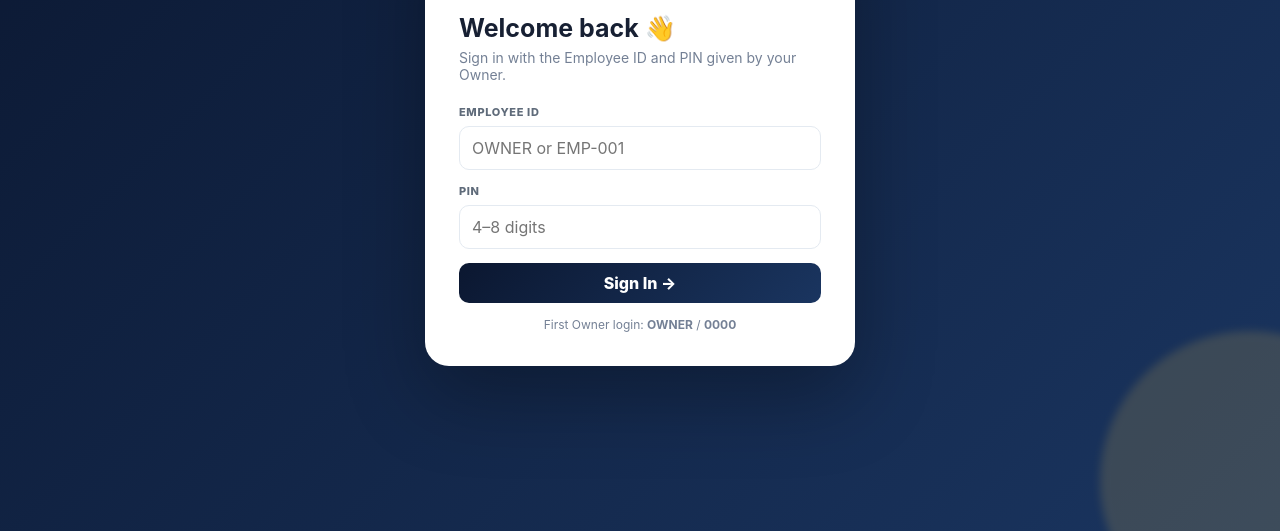
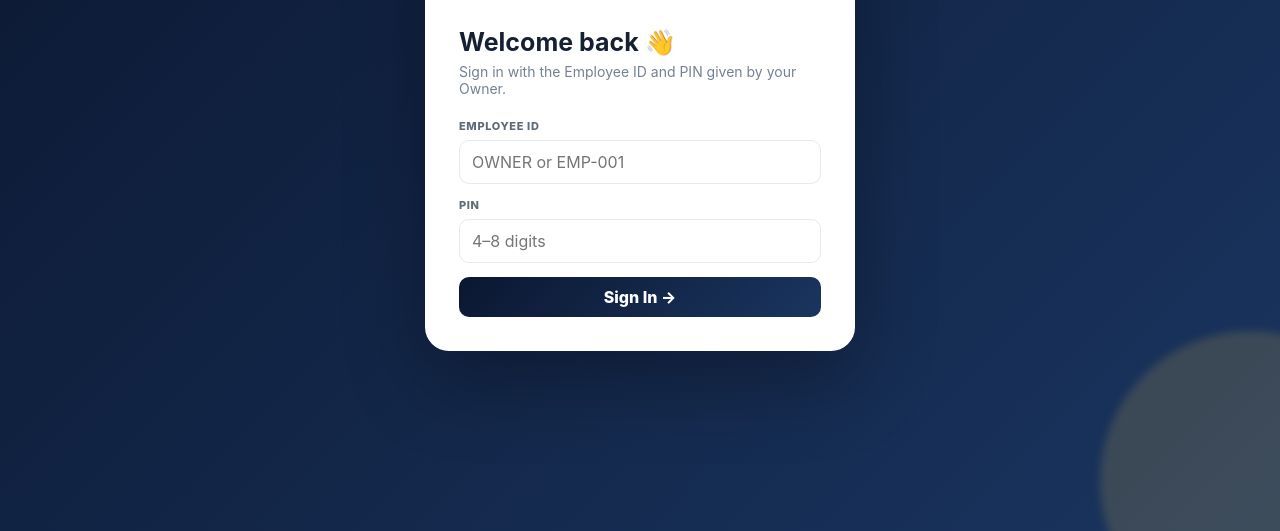
Before and after one commit to memonavogueinteriors-max/task-tracker, a website: page index.html in a window 1280 px wide. Shown: the part 269-800 px from the top of the page. Drawn offline with Linux system fonts and the light colour scheme.

Commit message:
Remove demo owner credentials from login page

```diff
--- a/index.html
+++ b/index.html
@@ -158,7 +158,7 @@
         <div class="field"><label>PIN</label><input name="pin" type="password" inputmode="numeric" pattern="[0-9]{4,8}" maxlength="8" autocomplete="current-password" placeholder="4–8 digits" required></div>
         <div id="loginError"></div><button class="btn btn-dark full" type="submit">Sign In →</button>
       </form>
-      <p class="hint">First Owner login: <strong>OWNER</strong> / <strong>0000</strong></p>
+
     </section></main>`;
 }
 
```
